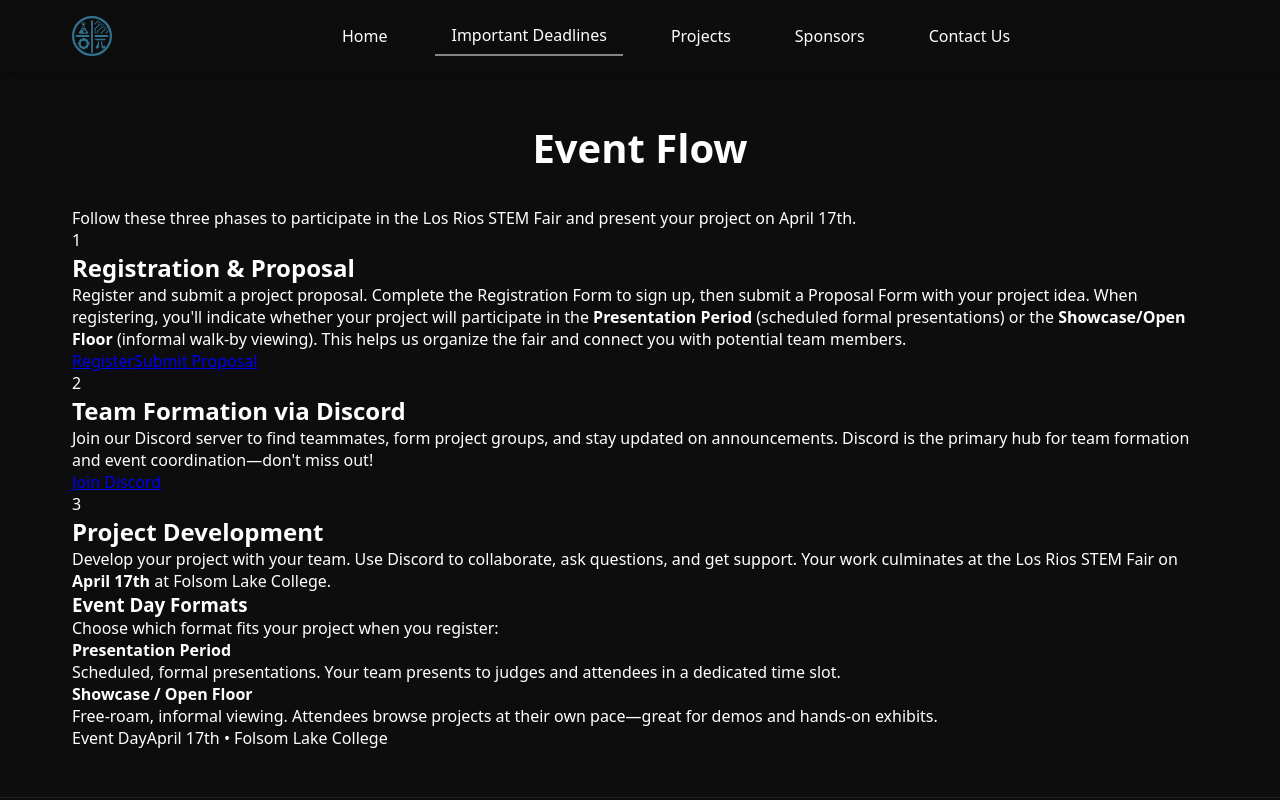
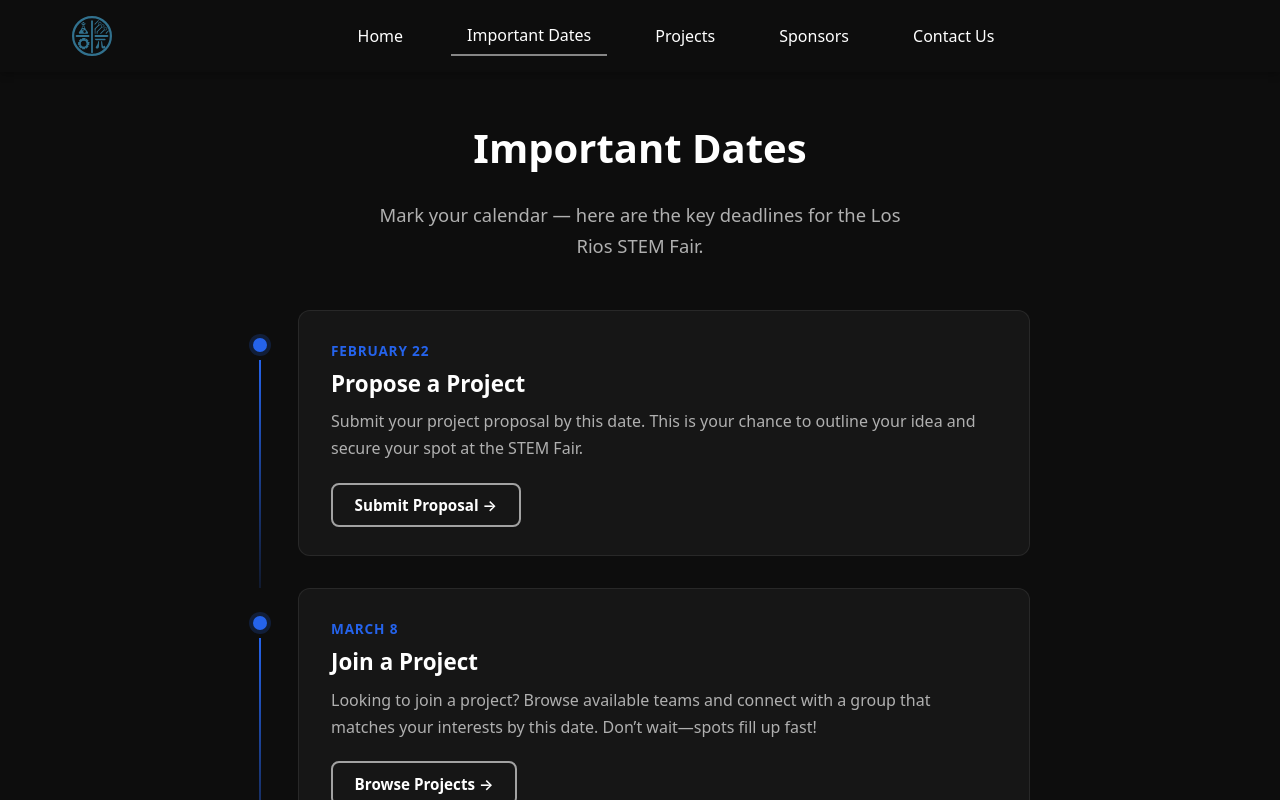
Before and after one commit to brandontautuan/StemFair2026, a React (Vite) app: page /event-flow in a window 1280 px wide. Shown: the top 800 px of the page. Built offline with nearby package versions, Linux system fonts and the light colour scheme.

Commit message:
Replaced "Event Flow" with "Important Dates"

```diff
--- a/src/components/Layout.tsx
+++ b/src/components/Layout.tsx
@@ -46,7 +46,7 @@ function Layout({ children }: { children: React.ReactNode }) {
             </li>
             <li>
               <Link to="/event-flow" className={isActive('/event-flow') ? 'active' : ''}>
-                Important Deadlines
+                Important Dates
               </Link>
             </li>
             <li>
--- a/src/pages/EventFlow.css
+++ b/src/pages/EventFlow.css
@@ -1,110 +1,142 @@
-/* ── How to Participate Section ─────────────────────────────── */
+/* ── Important Dates Page ─────────────────────────────────── */
 
-.participate-section {
-  padding: 1.5rem 2.5rem;
-  margin-bottom: 0;
+.important-dates-section {
+  max-width: 780px;
+  margin: 0 auto;
 }
 
-.participate-title {
-  text-align: left;
-  margin-bottom: 1rem;
-  color: var(--text-primary);
-}
-
-.participate-intro {
+.important-dates-subtitle {
   color: var(--text-secondary);
-  font-size: 1.1rem;
-  text-align: left;
-  max-width: none;
-  margin: 0 0 2rem;
+  font-size: 1.15rem;
+  text-align: center;
+  max-width: 560px;
+  margin: -0.5rem auto 3rem;
   line-height: 1.7;
 }
 
-.participate-paths {
-  display: grid;
-  grid-template-columns: repeat(3, 1fr);
-  gap: 2rem;
-  max-width: 1100px;
-  margin: 0 auto;
+/* ── Vertical Timeline ───────────────────────────────────── */
+
+.timeline {
+  display: flex;
+  flex-direction: column;
+  gap: 0;
+  position: relative;
 }
 
-.participate-card {
+.timeline-item {
+  display: flex;
+  gap: 1.75rem;
+  position: relative;
+}
+
+/* Marker column: dot + connecting line */
+.timeline-marker {
   display: flex;
   flex-direction: column;
   align-items: center;
-  text-align: center;
-  padding: 2.5rem 2rem;
-  border-radius: 12px;
-  border: 1px solid rgba(255, 255, 255, 0.08);
-  background-color: #161616;
-  transition: box-shadow 0.3s ease, transform 0.3s ease;
+  flex-shrink: 0;
+  width: 20px;
+  padding-top: 1.75rem;
 }
 
-.participate-card:hover {
-  box-shadow: 0 6px 24px rgba(0, 0, 0, 0.35);
-  transform: translateY(-4px);
+.timeline-dot {
+  width: 14px;
+  height: 14px;
+  border-radius: 50%;
+  background-color: var(--color-accent);
+  box-shadow: 0 0 0 4px rgba(37, 99, 235, 0.2);
+  flex-shrink: 0;
+  z-index: 1;
 }
 
-.participate-card-icon {
-  display: flex;
-  align-items: center;
-  justify-content: center;
-  width: 64px;
-  height: 64px;
-  border-radius: 50%;
-  background-color: rgba(255, 255, 255, 0.08);
-  margin-bottom: 1.5rem;
-  color: var(--text-primary);
+.timeline-line {
+  width: 2px;
+  flex: 1;
+  background: linear-gradient(
+    180deg,
+    var(--color-accent) 0%,
+    rgba(37, 99, 235, 0.15) 100%
+  );
+  margin-top: 0.5rem;
 }
 
-.participate-card-title {
-  color: var(--text-primary);
-  font-size: 1.35rem;
-  font-weight: 700;
-  margin: 0 0 1rem;
+/* Content card */
+.timeline-card {
+  flex: 1;
+  background-color: #161616;
+  border: 1px solid rgba(255, 255, 255, 0.08);
+  border-radius: 12px;
+  padding: 1.75rem 2rem;
+  margin-bottom: 2rem;
+  transition: border-color 0.3s ease, box-shadow 0.3s ease, transform 0.3s ease;
 }
 
-.participate-card-desc {
-  color: var(--text-secondary);
-  font-size: 1rem;
-  line-height: 1.7;
-  margin: 0 0 1.75rem;
-  flex-grow: 1;
+.timeline-card:hover {
+  border-color: rgba(37, 99, 235, 0.35);
+  box-shadow: 0 6px 24px rgba(0, 0, 0, 0.35);
+  transform: translateY(-3px);
 }
 
-.participate-card-btn {
+.timeline-date {
   display: inline-block;
-  padding: 0.7rem 1.5rem;
+  font-size: 0.85rem;
+  font-weight: 700;
+  letter-spacing: 0.06em;
+  text-transform: uppercase;
+  color: var(--color-accent);
+  margin-bottom: 0.5rem;
+}
+
+.timeline-label {
+  font-size: 1.4rem;
+  font-weight: 700;
+  color: var(--text-primary);
+  margin: 0 0 0.6rem;
+}
+
+.timeline-desc {
+  font-size: 1rem;
+  color: var(--text-secondary);
+  line-height: 1.7;
+  margin: 0 0 1.25rem;
+}
+
+.timeline-btn {
+  display: inline-block;
+  padding: 0.65rem 1.35rem;
   font-size: 0.95rem;
   font-weight: 600;
   text-decoration: none;
   border-radius: 8px;
-  border: var(--button-idle-border);
   background-color: var(--button-idle-bg);
   color: var(--button-idle-color);
+  border: var(--button-idle-border);
   transition: var(--button-transition);
 }
 
-.participate-card-btn:hover {
+.timeline-btn:hover {
   background-color: var(--button-hover-bg);
   color: var(--button-hover-color);
-  border-color: var(--button-hover-bg);
+  border-color: var(--button-hover-border-color);
   transform: translateY(-2px);
 }
 
-@media (max-width: 960px) {
-  .participate-paths {
-    grid-template-columns: 1fr;
-    gap: 1.5rem;
+/* ── Responsive ──────────────────────────────────────────── */
+
+@media (max-width: 600px) {
+  .important-dates-section {
+    padding: 0 0.5rem;
+  }
+
+  .timeline-item {
+    gap: 1rem;
+  }
+
+  .timeline-card {
+    padding: 1.25rem 1.25rem;
+  }
+
+  .timeline-label {
+    font-size: 1.2rem;
   }
 }
-
-@media (max-width: 768px) {
-  .participate-section {
-    padding: 1.5rem 1.5rem;
-  }
-
-  .participate-card {
-    padding: 2rem 1.5rem;
-  }
-}
--- a/src/pages/EventFlow.tsx
+++ b/src/pages/EventFlow.tsx
@@ -2,22 +2,55 @@ import { Link } from 'react-router-dom';
 import { motion } from 'framer-motion';
 import './EventFlow.css';
 
-const DISCORD_URL = 'https://discord.gg/twRRrEyANK';
+const dates = [
+  {
+    date: 'February 22',
+    label: 'Propose a Project',
+    description:
+      'Submit your project proposal by this date. This is your chance to outline your idea and secure your spot at the STEM Fair.',
+    buttonLabel: 'Submit Proposal',
+    buttonTo: '/proposal-form',
+  },
+  {
+    date: 'March 8',
+    label: 'Join a Project',
+    description:
+      'Looking to join a project? Browse available teams and connect with a group that matches your interests by this date. Don\u2019t wait\u2014spots fill up fast!',
+    buttonLabel: 'Browse Projects',
+    buttonTo: '/projects',
+  },
+  {
+    date: 'April 5',
+    label: 'Sponsor the Event',
+    description:
+      'Last day for organizations to sponsor the event. Help support student innovation and get your brand in front of the STEM community.',
+    buttonLabel: 'Become a Sponsor',
+    buttonTo: '/sponsors',
+  },
+  {
+    date: 'April 16',
+    label: 'Register to Attend',
+    description:
+      'Register to attend the STEM Fair by this date. Secure your spot to experience student projects, demos, and presentations in person.',
+    buttonLabel: 'Register Now',
+    buttonTo: '/register',
+  },
+];
 
 const containerVariants = {
   hidden: { opacity: 0 },
   visible: {
     opacity: 1,
-    transition: { staggerChildren: 0.15, delayChildren: 0.1 },
+    transition: { staggerChildren: 0.18, delayChildren: 0.1 },
   },
 };
 
-const phaseVariants = {
-  hidden: { opacity: 0, y: 24 },
+const itemVariants = {
+  hidden: { opacity: 0, y: 28 },
   visible: {
     opacity: 1,
     y: 0,
-    transition: { duration: 0.4, ease: 'easeOut' as const },
+    transition: { duration: 0.45, ease: 'easeOut' as const },
   },
 };
 
@@ -27,105 +60,37 @@ function EventFlow() {
   return (
     <main className="main-content">
       <motion.section
-        className="event-flow-section"
+        className="important-dates-section"
         variants={containerVariants}
         initial="hidden"
         whileInView="visible"
         viewport={viewport}
       >
-        <motion.h1
-          className="page-title event-flow-title"
-          variants={phaseVariants}
-        >
-          Event Flow
+        <motion.h1 className="page-title" variants={itemVariants}>
+          Important Dates
         </motion.h1>
-        <motion.p
-          className="event-flow-intro"
-          variants={phaseVariants}
-        >
-          Follow these three phases to participate in the Los Rios STEM Fair and present your project on April 17th.
+        <motion.p className="important-dates-subtitle" variants={itemVariants}>
+          Mark your calendar — here are the key deadlines for the Los Rios STEM Fair.
         </motion.p>
 
-        <motion.div
-          className="event-flow-phases"
-          variants={containerVariants}
-        >
-          <motion.div className="flow-phase" variants={phaseVariants}>
-            <div className="flow-phase-header">
-              <span className="flow-phase-number">1</span>
-              <h2 className="flow-phase-title">Registration &amp; Proposal</h2>
-            </div>
-            <p className="flow-phase-desc">
-              Register and submit a project proposal. Complete the Registration Form to sign up,
-              then submit a Proposal Form with your project idea. When registering, you&apos;ll indicate
-              whether your project will participate in the <strong>Presentation Period</strong> (scheduled
-              formal presentations) or the <strong>Showcase/Open Floor</strong> (informal walk-by viewing).
-              This helps us organize the fair and connect you with potential team members.
-            </p>
-            <div className="flow-phase-actions">
-              <Link to="/register" className="flow-cta flow-cta-primary">
-                Register
-              </Link>
-              <Link to="/proposal-form" className="flow-cta flow-cta-secondary">
-                Submit Proposal
-              </Link>
-            </div>
-          </motion.div>
-
-          <motion.div className="flow-phase" variants={phaseVariants}>
-            <div className="flow-phase-header">
-              <span className="flow-phase-number">2</span>
-              <h2 className="flow-phase-title">Team Formation via Discord</h2>
-            </div>
-            <p className="flow-phase-desc">
-              Join our Discord server to find teammates, form project groups, and stay updated on announcements.
-              Discord is the primary hub for team formation and event coordination—don&apos;t miss out!
-            </p>
-            <div className="flow-phase-actions">
-              <a
-                href={DISCORD_URL}
-                target="_blank"
-                rel="noopener noreferrer"
-                className="flow-cta flow-cta-primary"
-              >
-                Join Discord
-              </a>
-            </div>
-          </motion.div>
-
-          <motion.div className="flow-phase" variants={phaseVariants}>
-            <div className="flow-phase-header">
-              <span className="flow-phase-number">3</span>
-              <h2 className="flow-phase-title">Project Development</h2>
-            </div>
-            <p className="flow-phase-desc">
-              Develop your project with your team. Use Discord to collaborate, ask questions, and get support.
-              Your work culminates at the Los Rios STEM Fair on <strong>April 17th</strong> at Folsom Lake College.
-            </p>
-            <div className="flow-event-formats">
-              <h3 className="flow-formats-title">Event Day Formats</h3>
-              <p className="flow-formats-intro">Choose which format fits your project when you register:</p>
-              <div className="flow-format-cards">
-                <div className="flow-format-card">
-                  <h4 className="flow-format-name">Presentation Period</h4>
-                  <p className="flow-format-desc">
-                    Scheduled, formal presentations. Your team presents to judges and attendees in a dedicated time slot.
-                  </p>
-                </div>
-                <div className="flow-format-card">
-                  <h4 className="flow-format-name">Showcase / Open Floor</h4>
-                  <p className="flow-format-desc">
-                    Free-roam, informal viewing. Attendees browse projects at their own pace—great for demos and hands-on exhibits.
-                  </p>
-                </div>
+        <div className="timeline">
+          {dates.map((item, i) => (
+            <motion.div className="timeline-item" key={i} variants={itemVariants}>
+              <div className="timeline-marker">
+                <span className="timeline-dot" />
+                {i < dates.length - 1 && <span className="timeline-line" />}
               </div>
-            </div>
-            <div className="flow-phase-timeline">
-              <span className="flow-timeline-badge">Event Day</span>
-              <span className="flow-timeline-date">April 17th • Folsom Lake College</span>
-            </div>
-          </motion.div>
-        </motion.div>
+              <div className="timeline-card">
+                <span className="timeline-date">{item.date}</span>
+                <h2 className="timeline-label">{item.label}</h2>
+                <p className="timeline-desc">{item.description}</p>
+                <Link to={item.buttonTo} className="timeline-btn">
+                  {item.buttonLabel} →
+                </Link>
+              </div>
+            </motion.div>
+          ))}
+        </div>
       </motion.section>
     </main>
   );
```
